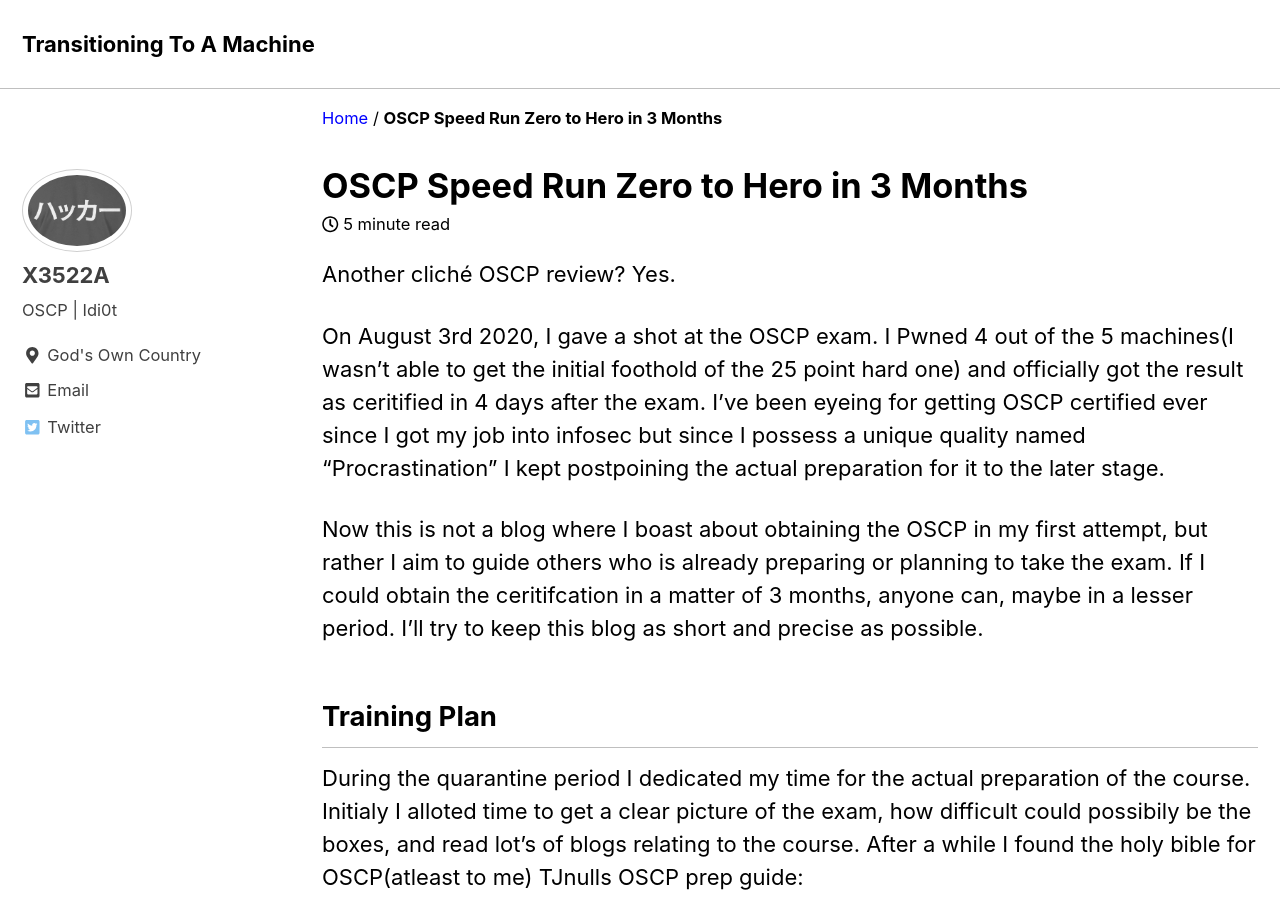
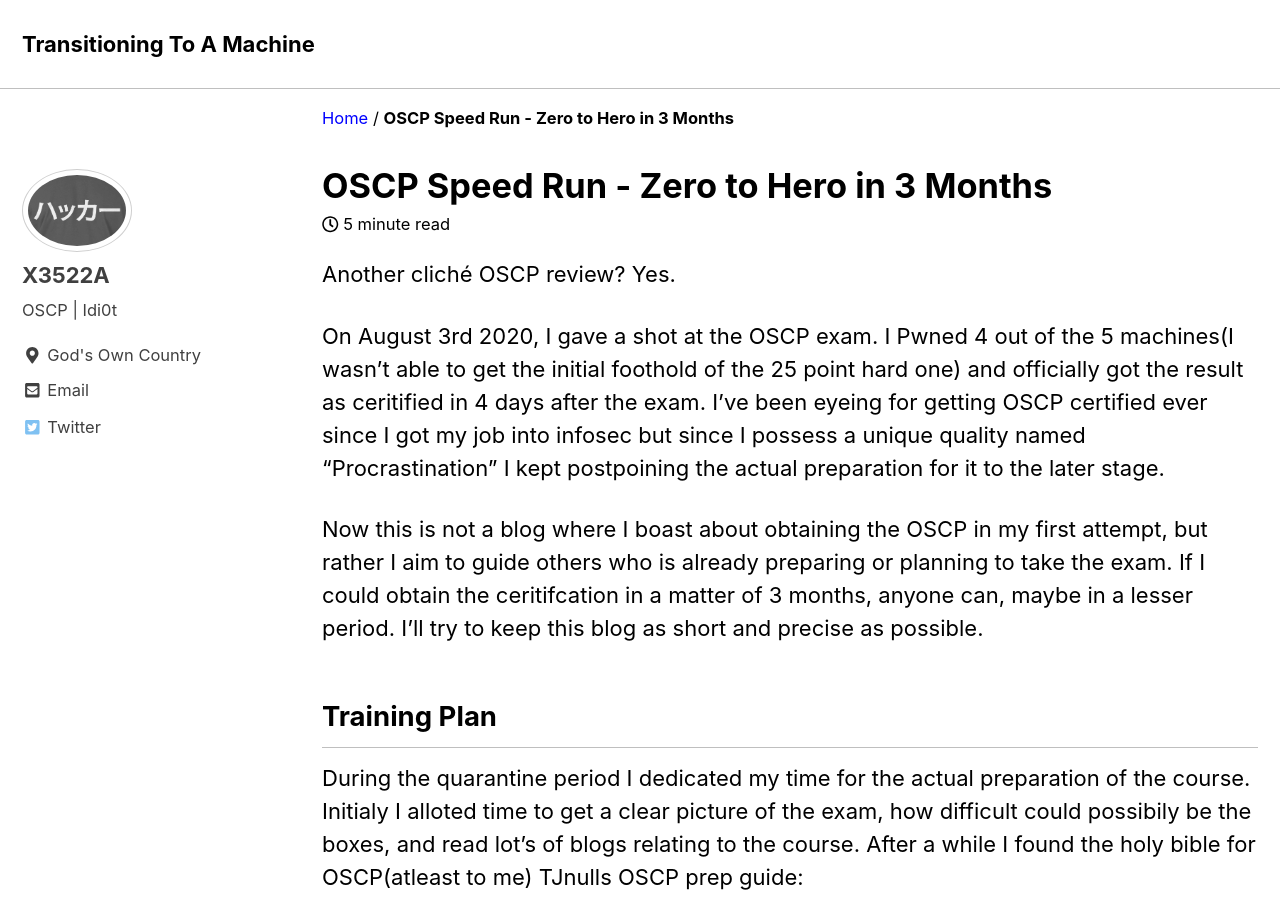
Before and after one commit to vinaysudheer/x3522a.github.io, a Jekyll site: the page built from _posts/2020-10-25-OSCP-Speed-Run - Zero-To-Hero-In-3-Months.md, in a window 1280 px wide and 900 px high. Built offline with Jekyll 4.4.1, drawn with Linux system fonts in a browser that asks for light colours; cached includes are drawn as plain includes.

```diff
--- a/_posts/2020-10-25-OSCP-Speed-Run.md
+++ b/_posts/2020-10-25-OSCP-Speed-Run - Zero-To-Hero-In-3-Months.md
@@ -1,6 +1,6 @@
 ---
 layout: single
-title: "OSCP Speed Run Zero to Hero in 3 Months"
+title: "OSCP Speed Run - Zero to Hero in 3 Months"
 date: 2020-10-25
 classes: wide
 header:
```
